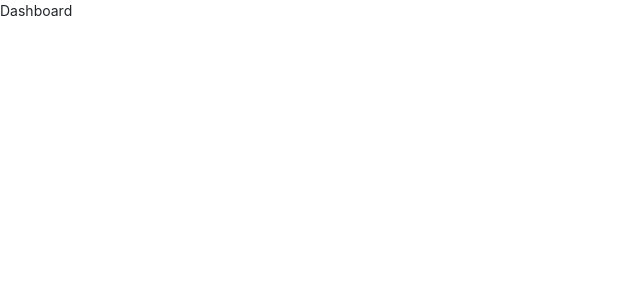
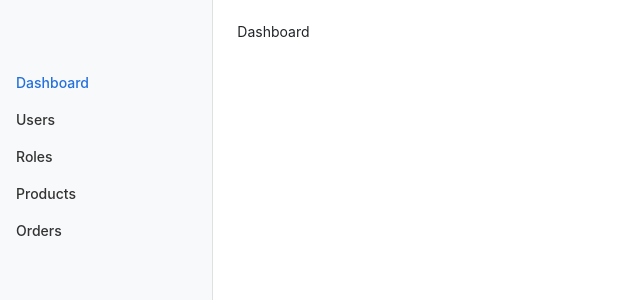
Before and after one commit to uros92dasic/diplomski-frontend, a React (Create React App) app: page / in a window 1280 px wide. Shown: the top 300 px of the page, without its empty margins (0-640 px from the left). Built offline with nearby package versions, Linux system fonts and the light colour scheme.

Commit message:
add wrapper

```diff
--- a/src/components/Menu.tsx
+++ b/src/components/Menu.tsx
@@ -1,11 +1,42 @@
 import React from "react";
+import { NavLink } from "react-router-dom";
 
 const Menu = () => {
     return (
         <>
-            Menu
+            <nav id="sidebarMenu" className="col-md-3 col-lg-2 d-md-block bg-light sidebar collapse">
+                <div className="position-sticky pt-3 sidebar-sticky">
+                    <ul className="nav flex-column">
+                        <li className="nav-item">
+                            <NavLink to={"/"} className="nav-link">
+                                Dashboard
+                            </NavLink>
+                        </li>
+                        <li className="nav-item">
+                            <NavLink to={"/users"} className="nav-link">
+                                Users
+                            </NavLink>
+                        </li>
+                        <li className="nav-item">
+                            <NavLink to={"/roles"} className="nav-link">
+                                Roles
+                            </NavLink>
+                        </li>
+                        <li className="nav-item">
+                            <NavLink to={"/products"} className="nav-link">
+                                Products
+                            </NavLink>
+                        </li>
+                        <li className="nav-item">
+                            <NavLink to={"/orders"} className="nav-link">
+                                Orders
+                            </NavLink>
+                        </li>
+                    </ul>
+                </div>
+            </nav>
         </>
-    )
+    );
 }
 
 export default Menu;
--- a/src/components/Wrapper.tsx
+++ b/src/components/Wrapper.tsx
@@ -1,11 +1,27 @@
-import React from "react";
 
-const Wrapper = () => {
+import Menu from "./Menu";
+import Nav from "./Nav";
+
+type WrapperProps = {
+    children: React.ReactNode;
+};
+
+const Wrapper = (props: WrapperProps) => {
+
     return (
         <>
-            Wrapper
+            <Nav />
+
+            <div className="container-fluid">
+                <div className="row">
+                    <Menu />
+                    <main className="col-md-9 ms-sm-auto col-lg-10 px-md-4">
+                        {props.children}
+                    </main>
+                </div>
+            </div>
         </>
-    )
+    );
 }
 
 export default Wrapper;
--- a/src/pages/Dashboard.tsx
+++ b/src/pages/Dashboard.tsx
@@ -1,10 +1,11 @@
 import React from "react";
+import Wrapper from "../components/Wrapper";
 
 const Dashboard = () => {
     return (
-        <>
+        <Wrapper>
             Dashboard
-        </>
+        </Wrapper>
     );
 }
 
```
